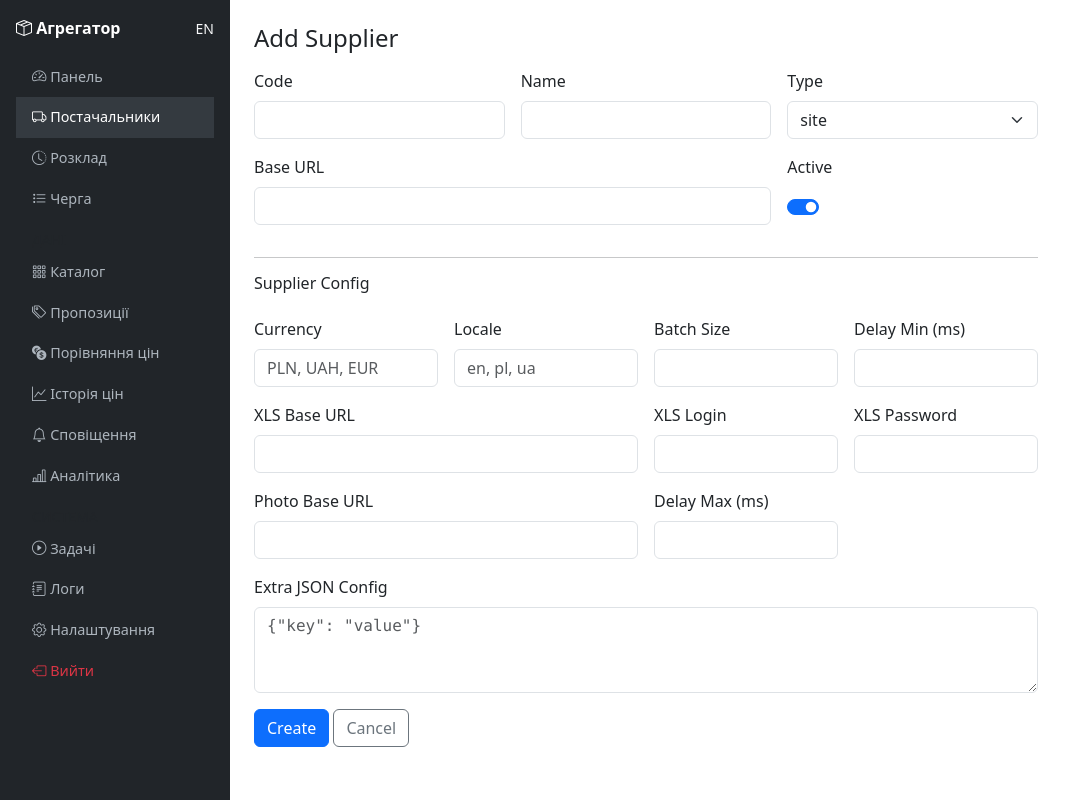
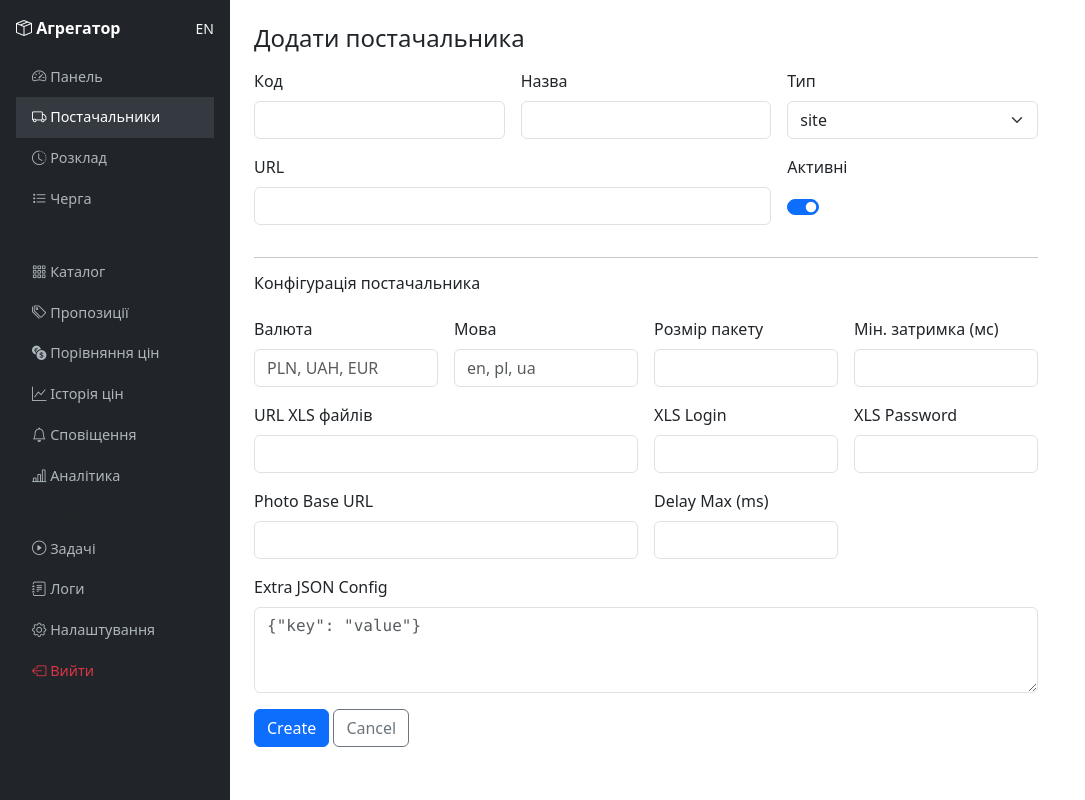
Before and after one commit to ooobabichdima/gunfire_pars, a PHP site: page /index.php?page=supplier_edit in a window 1280 px wide. Shown: the whole page, without its empty margins (0-1085 px from the left). Run offline with PHP 8.4, Linux system fonts and the light colour scheme; the visitor is signed in with stand-in values (Sample User, id 1); data that the repository does not hold is empty.

Commit message:
feat: apply i18n translations to dashboard, suppliers, supplier_edit pages
https://claude.ai/code/session_016kJt6ZU9VpVhJVG6wTsHFK

```diff
--- a/admin/pages/supplier_edit.php
+++ b/admin/pages/supplier_edit.php
@@ -34,20 +34,20 @@ if ($_SERVER['REQUEST_METHOD'] === 'POST' && verify_csrf()) {
 
     if ($isNew) {
         if (empty($data['code'])) {
-            flash_set('error', 'Code is required');
+            flash_set('error', t('code_required'));
         } else {
             $db->insert('suppliers', array_merge($data, [
                 'created_at' => date('Y-m-d H:i:s'),
                 'updated_at' => date('Y-m-d H:i:s'),
             ]));
-            flash_set('success', 'Supplier created');
+            flash_set('success', t('supplier_created'));
             header('Location: ' . url('suppliers'));
             exit;
         }
     } else {
         $data['updated_at'] = date('Y-m-d H:i:s');
         $db->update('suppliers', $data, 'id = ?', [$id]);
-        flash_set('success', 'Supplier updated');
+        flash_set('success', t('supplier_updated'));
         header('Location: ' . url('suppliers'));
         exit;
     }
@@ -56,21 +56,21 @@ if ($_SERVER['REQUEST_METHOD'] === 'POST' && verify_csrf()) {
 $cfg = json_decode($supplier['config_json'] ?? '{}', true) ?: [];
 ?>
 
-<h4 class="mb-3"><?= $isNew ? 'Add Supplier' : 'Edit: ' . esc($supplier['name']) ?></h4>
+<h4 class="mb-3"><?= $isNew ? t('add_supplier') : t('edit_supplier') . ': ' . esc($supplier['name']) ?></h4>
 
 <form method="POST" class="row g-3" style="max-width: 800px;">
     <?= csrf_field() ?>
 
     <div class="col-md-4">
-        <label class="form-label">Code</label>
+        <label class="form-label"><?= t('supplier_code') ?></label>
         <input type="text" name="code" class="form-control" value="<?= esc($supplier['code'] ?? '') ?>" <?= $isNew ? '' : 'readonly' ?> required>
     </div>
     <div class="col-md-4">
-        <label class="form-label">Name</label>
+        <label class="form-label"><?= t('supplier_name') ?></label>
         <input type="text" name="name" class="form-control" value="<?= esc($supplier['name'] ?? '') ?>" required>
     </div>
     <div class="col-md-4">
-        <label class="form-label">Type</label>
+        <label class="form-label"><?= t('supplier_type') ?></label>
         <select name="type" class="form-select">
             <?php foreach (['site', 'api', 'csv', 'b2b'] as $t): ?>
                 <option value="<?= $t ?>" <?= ($supplier['type'] ?? 'site') === $t ? 'selected' : '' ?>><?= $t ?></option>
@@ -79,37 +79,37 @@ $cfg = json_decode($supplier['config_json'] ?? '{}', true) ?: [];
     </div>
 
     <div class="col-md-8">
-        <label class="form-label">Base URL</label>
+        <label class="form-label"><?= t('supplier_url') ?></label>
         <input type="text" name="base_url" class="form-control" value="<?= esc($supplier['base_url'] ?? '') ?>">
     </div>
     <div class="col-md-4">
-        <label class="form-label">Active</label>
+        <label class="form-label"><?= t('active') ?></label>
         <div class="form-check form-switch mt-2">
             <input class="form-check-input" type="checkbox" name="is_active" <?= ($supplier['is_active'] ?? 1) ? 'checked' : '' ?>>
         </div>
     </div>
 
-    <div class="col-12"><hr><h6>Supplier Config</h6></div>
+    <div class="col-12"><hr><h6><?= t('supplier_config') ?></h6></div>
 
     <div class="col-md-3">
-        <label class="form-label">Currency</label>
+        <label class="form-label"><?= t('currency') ?></label>
         <input type="text" name="config_currency" class="form-control" value="<?= esc($cfg['currency'] ?? '') ?>" placeholder="PLN, UAH, EUR">
     </div>
     <div class="col-md-3">
-        <label class="form-label">Locale</label>
+        <label class="form-label"><?= t('locale') ?></label>
         <input type="text" name="config_locale" class="form-control" value="<?= esc($cfg['locale'] ?? '') ?>" placeholder="en, pl, ua">
     </div>
     <div class="col-md-3">
-        <label class="form-label">Batch Size</label>
+        <label class="form-label"><?= t('batch_size') ?></label>
         <input type="number" name="config_batch_size" class="form-control" value="<?= esc((string)($cfg['batch_size'] ?? '')) ?>">
     </div>
     <div class="col-md-3">
-        <label class="form-label">Delay Min (ms)</label>
+        <label class="form-label"><?= t('delay_min') ?></label>
         <input type="number" name="config_delay_min_ms" class="form-control" value="<?= esc((string)($cfg['delay_min_ms'] ?? '')) ?>">
     </div>
 
     <div class="col-md-6">
-        <label class="form-label">XLS Base URL</label>
+        <label class="form-label"><?= t('xls_base_url') ?></label>
         <input type="text" name="config_xls_base_url" class="form-control" value="<?= esc($cfg['xls_base_url'] ?? '') ?>">
     </div>
     <div class="col-md-3">
```
Also changed, not shown: admin/pages/dashboard.php (+14 -14 lines), admin/pages/suppliers.php (+5 -5 lines).
